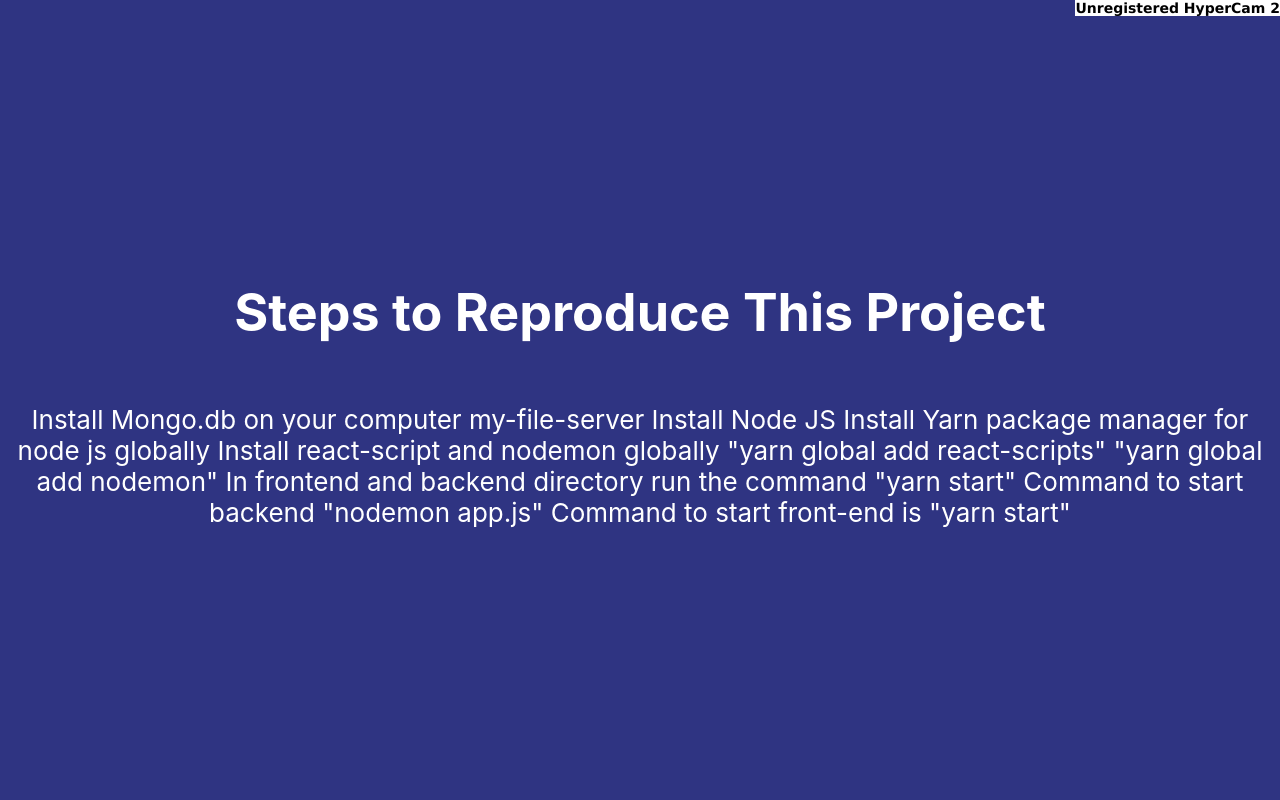
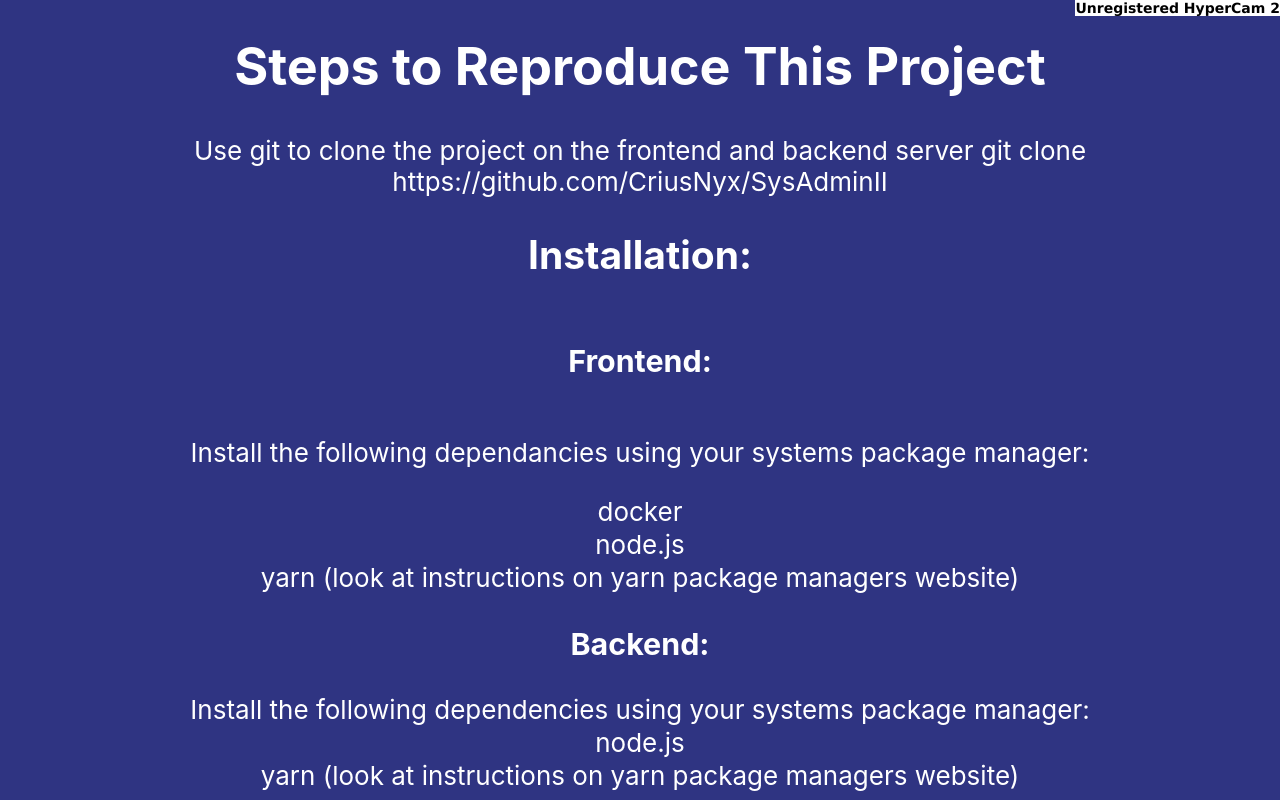
Before and after one commit to CriusNyx/SysAdminII, a React (Create React App) app in the folder demo-for-sys-admin-ii/: page /Steps in a window 1280 px wide. Shown: the top 800 px of the page. Built offline with nearby package versions, Linux system fonts and the light colour scheme.

Commit message:
Updated Steps

```diff
--- a/demo-for-sys-admin-ii/src/Steps.js
+++ b/demo-for-sys-admin-ii/src/Steps.js
@@ -9,19 +9,110 @@ function Steps(){
             <h1>
                 Steps to Reproduce This Project
             </h1>
-            <p>
-            Install Mongo.db on your computer
-my-file-server
-Install Node JS
-Install Yarn package manager for node js globally
-Install react-script and nodemon globally
-"yarn global add react-scripts"
-"yarn global add nodemon"
-In frontend and backend directory run the command "yarn start"
-Command to start backend "nodemon app.js"
-Command to start front-end is "yarn start"
+            <table>
+                <tbody>
+                    <tr>
+                    Use git to clone the project on the frontend and backend server git clone https://github.com/CriusNyx/SysAdminII
+                    </tr>
+                    <tr>
+                        <h2>Installation:</h2>
+                    </tr>
+                    <tr>
+                        <h3>Frontend:</h3>
+                    </tr>
+                    <tr>
+                        <p>
+                        Install the following dependancies using your systems package manager:
+                        </p>
+                    </tr>
+                    <tr>
 
-            </p>
+                        docker
+                    </tr>
+                    <tr>
+                        node.js
+                    </tr>
+                    <tr>
+                        yarn (look at instructions on yarn package managers website)
+                    </tr>
+                    <tr>
+                        <h3>Backend:</h3>
+                    </tr>
+                    <tr>
+                        Install the following dependencies using your systems package manager:
+                    </tr>
+                    <tr>
+                        node.js
+                    </tr>
+                    <tr>
+                        yarn (look at instructions on yarn package managers website)
+                    </tr>
+                    <tr>
+                        <h2>Configuration:</h2>
+                    </tr>
+                    <tr>
+                        <h3>Frontend:</h3>
+                    </tr>
+                    <tr>
+                        <p>
+                            Open port 80 and change the serverurl variable in the FileManager.js and SignIn.js files to match the url for your backend server.
+                        </p>
+                    </tr>
+                    <tr>
+                        <h3>Backend:</h3>
+                    </tr>
+                    <tr>
+                        <p>
+                            Open port 80.
+                        </p>
+                    </tr>
+                    <tr>
+                        <h2>Deployment:</h2>
+                    </tr>
+                    <tr>
+                        <h3>Frontend:</h3>
+                    </tr>
+                    <tr>
+                        Run the following command in the SysAdminII directory:
+                    </tr>
+                    <tr>
+                        sudo bash build-and-run.sh
+                    </tr>
+                    <tr>
+                        The scrupt will build and deploy the server.
+                    </tr>
+                    <tr>
+                        <h3>Backend:</h3>
+                    </tr>
+                    <tr>
+                        Run the following command in the SysAdminII/backend directory:
+                    </tr>
+                    <tr>
+                        sudo back start-server.sh
+                    </tr>
+                    <tr>
+                        The script will build and deploy the backend server.
+                    </tr>
+                    <tr>
+                        <h2>Updating:</h2>
+                    </tr>
+                    <tr>
+                        <h3>Frontend:</h3>
+                    </tr>
+                    <tr>
+                        Followthe deployment instructions. The build-and-run.sh script will update the server automatically.
+                    </tr>
+                    <tr>
+                        <h3>Backend:</h3>
+                    </tr>
+                    <tr>
+                        Run the following command in the SysAdminII directory:
+                    </tr>
+                    <tr>
+                        git pull https://github.com/CriusNyx/SysAdminII
+                    </tr>
+                </tbody>
+            </table>
         </header>
     </div>
     )
```
